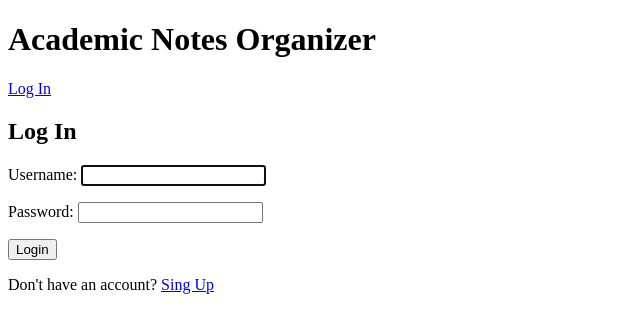
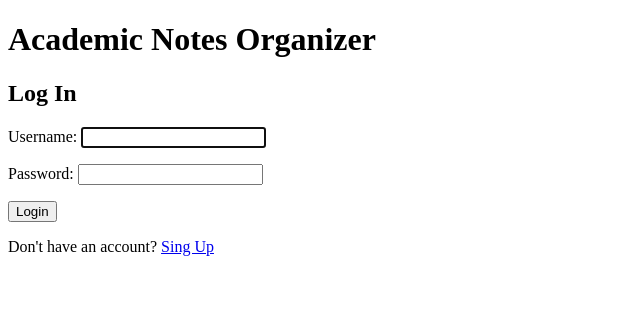
Before and after one commit to RoohiDev/academic-notes-organizer, a Django app: a page that uses templates/base.html in a window 1280 px wide. Shown: the top 333 px of the page, without its empty margins (0-640 px from the left). Run offline with Django 5.2, Linux system fonts and the light colour scheme.

Commit message:
Fix login redirect for authenticated users and clean up base template

```diff
--- a/core/urls.py
+++ b/core/urls.py
@@ -1,8 +1,10 @@
 from django.contrib import admin
 from django.urls import path, include
+from django.contrib.auth.views import LoginView
 
 urlpatterns = [
     path("admin/", admin.site.urls),
+    path('accounts/login/', LoginView.as_view(redirect_authenticated_user=True), name='login'),
     path('accounts/', include('django.contrib.auth.urls')),
     path('', include('notes.urls')),
 ]
--- a/templates/base.html
+++ b/templates/base.html
@@ -14,8 +14,6 @@
             {% csrf_token %}
             <button type="submit">Log Out</button>
         </form>
-        {% else %}
-            <a href="{% url 'login' %}">Log In</a>
         {% endif %}
     </header>
 
```
